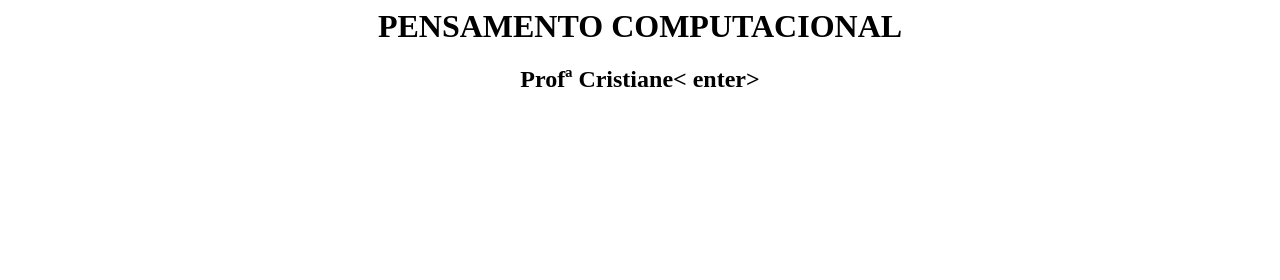
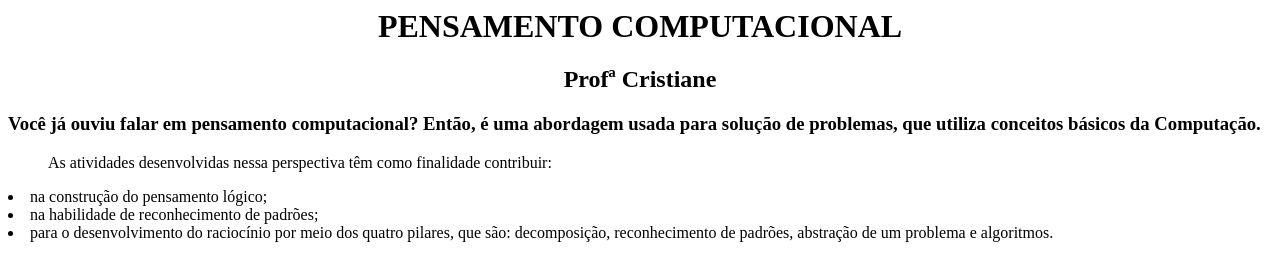
Before and after one commit to cristianecorrea/projetoHTML, a plain HTML site: page index.html in a window 1280 px wide. Drawn offline with Linux system fonts and the light colour scheme.

Commit message:
atualizando arquivo

```diff
--- a/index.html
+++ b/index.html
@@ -1,2 +1,7 @@
 <h1><center>PENSAMENTO COMPUTACIONAL<center></h1>
-<h2><center><strong>Profª Cristiane</strong>< enter></h2>
+<h2><center><strong>Profª Cristiane</strong><center></h2>
+<h3>Você já ouviu falar em pensamento computacional? Então, é uma abordagem usada para solução de problemas, que utiliza conceitos básicos da Computação.</h3>
+<ol>As atividades desenvolvidas nessa perspectiva têm como finalidade contribuir:</ol>
+<li>na construção do pensamento lógico;</li>
+<li>na habilidade de reconhecimento de padrões;</li>
+<li>para o desenvolvimento do raciocínio por meio dos quatro pilares, que são: decomposição,  reconhecimento de padrões, abstração de um problema e algoritmos.</li>
```
